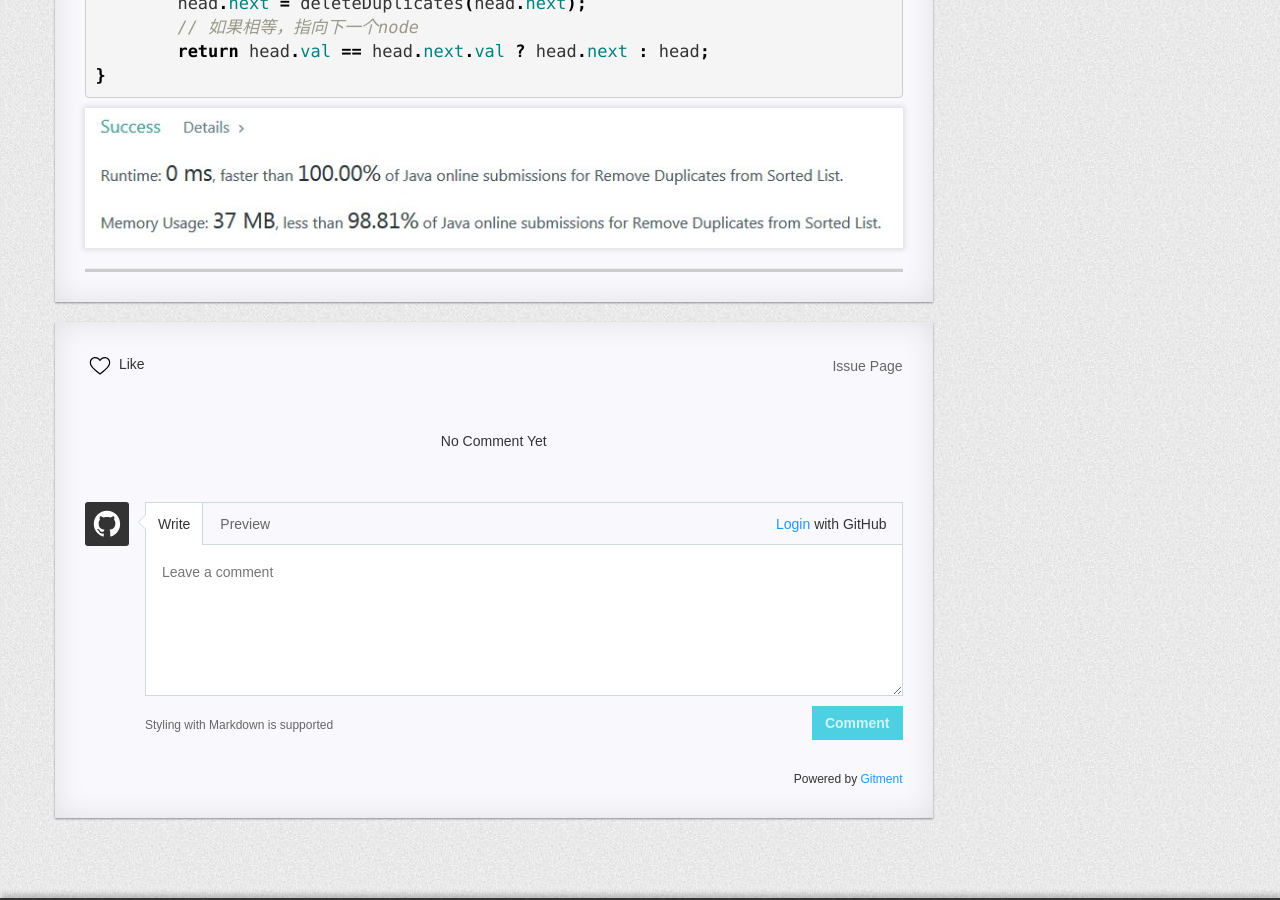
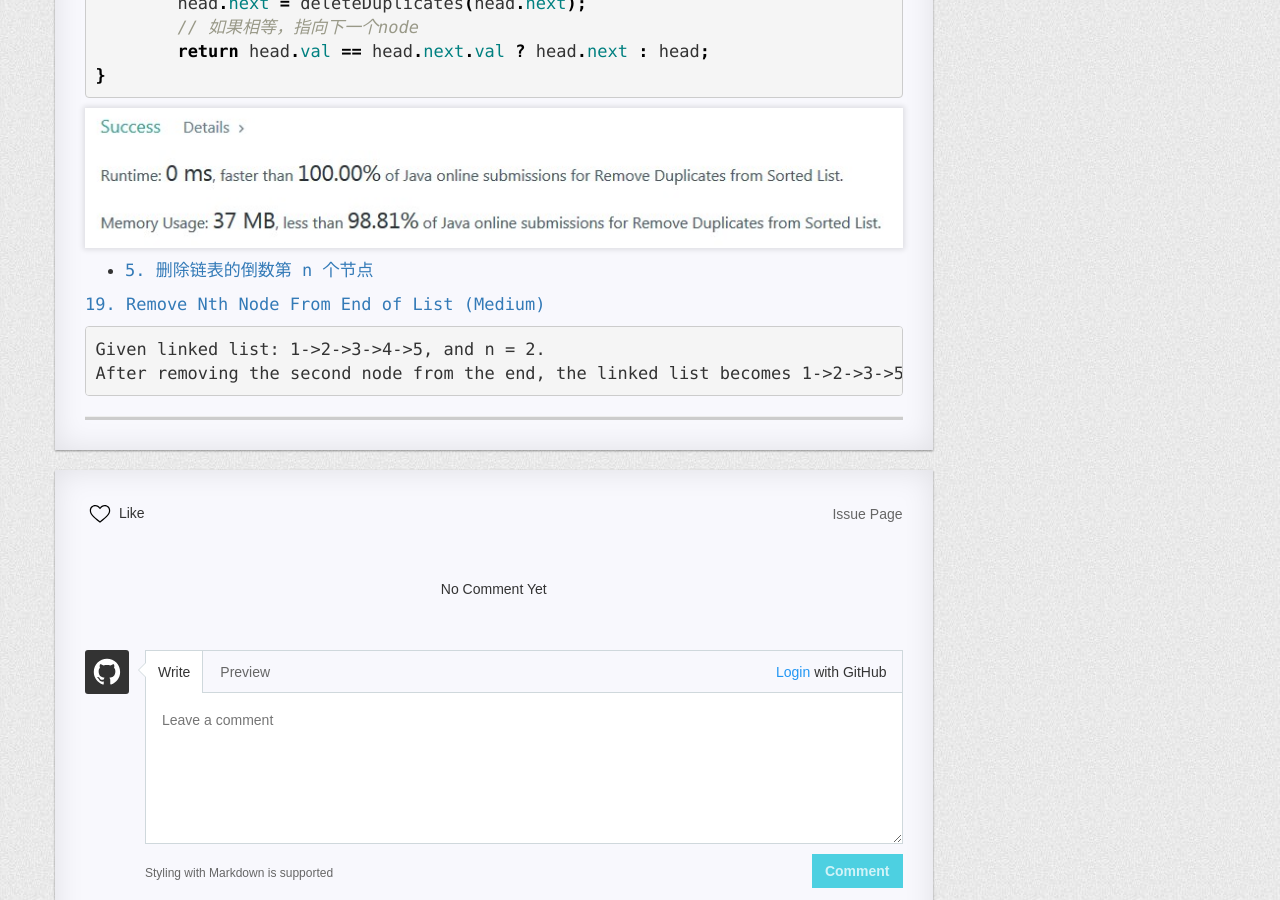
Before and after one commit to FrankdeBoers/blog, a Jekyll site: the page built from _posts/2019-08-15-LeetCode解题笔记：链表主题.md, in a window 1280 px wide and 900 px high, scrolled down 5221 px. Built offline with Jekyll 4.4.1, drawn with Linux system fonts in a browser that asks for light colours; nearby versions of some CDN libraries; a style sheet for code colours, icons or effects is not loaded.

Commit message:
Update 2019-08-15-LeetCode解题笔记：链表主题.md

````diff
--- a/_posts/2019-08-15-LeetCode解题笔记：链表主题.md
+++ b/_posts/2019-08-15-LeetCode解题笔记：链表主题.md
@@ -216,3 +216,13 @@ public ListNode deleteDuplicates(ListNode head) {
 }
 ```
 ![删除重复节点](https://raw.githubusercontent.com/FrankdeBoers/blog/master/static/img/deletenode.png)
+
+
+* [5. 删除链表的倒数第 n 个节点](#5-删除链表的倒数第-n-个节点)
+
+[19. Remove Nth Node From End of List (Medium)](https://leetcode.com/problems/remove-nth-node-from-end-of-list/description/)
+
+```html
+Given linked list: 1->2->3->4->5, and n = 2.
+After removing the second node from the end, the linked list becomes 1->2->3->5.
+```
````
